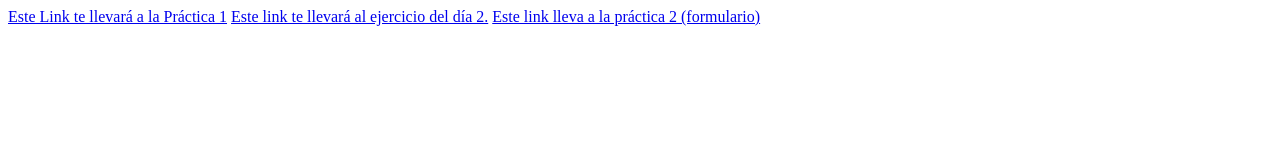
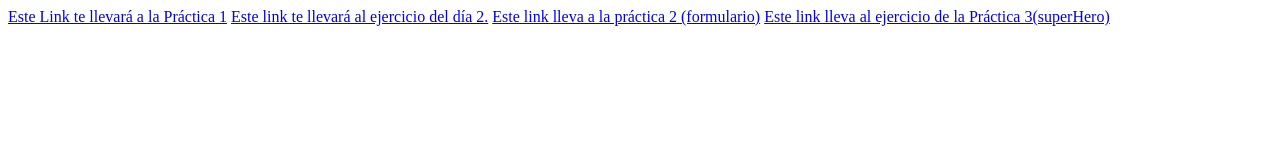
Before and after one commit to KevPencils/Repo-Prueba, a plain HTML site: page index.html in a window 1280 px wide. Drawn offline with Linux system fonts and the light colour scheme.

Commit message:
Suppahero

```diff
--- a/index.html
+++ b/index.html
@@ -9,5 +9,6 @@
     <a href="./practica 1/index.html">Este Link te llevará a la Práctica 1</a>
     <a href="./dia 2/index2.html">Este link te llevará al ejercicio del día 2.</a>
     <a href="./practica 2/index.html">Este link lleva a la práctica 2 (formulario)</a>
+    <a href="./practica 2/index.html">Este link lleva al ejercicio de la Práctica 3(superHero)</a>
 </body>
 </html>
```
